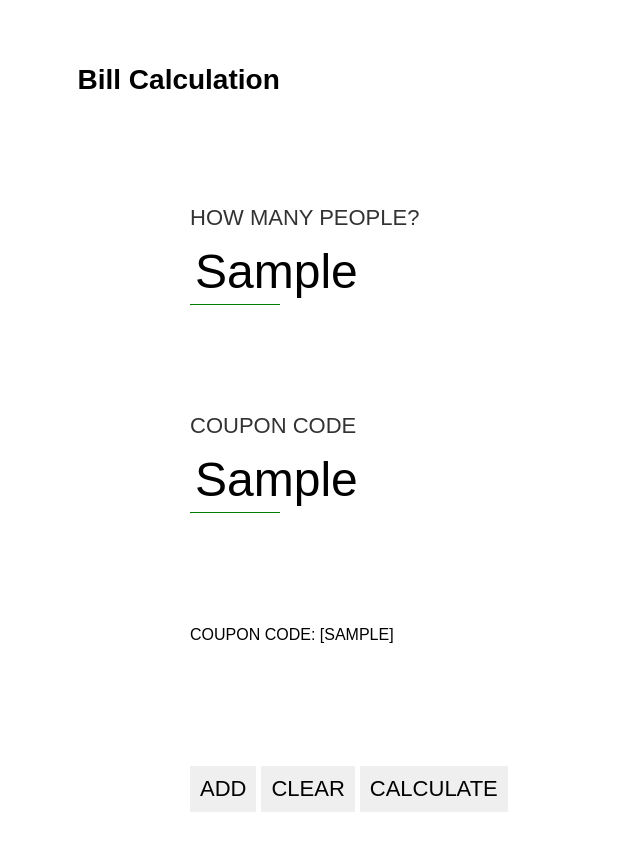
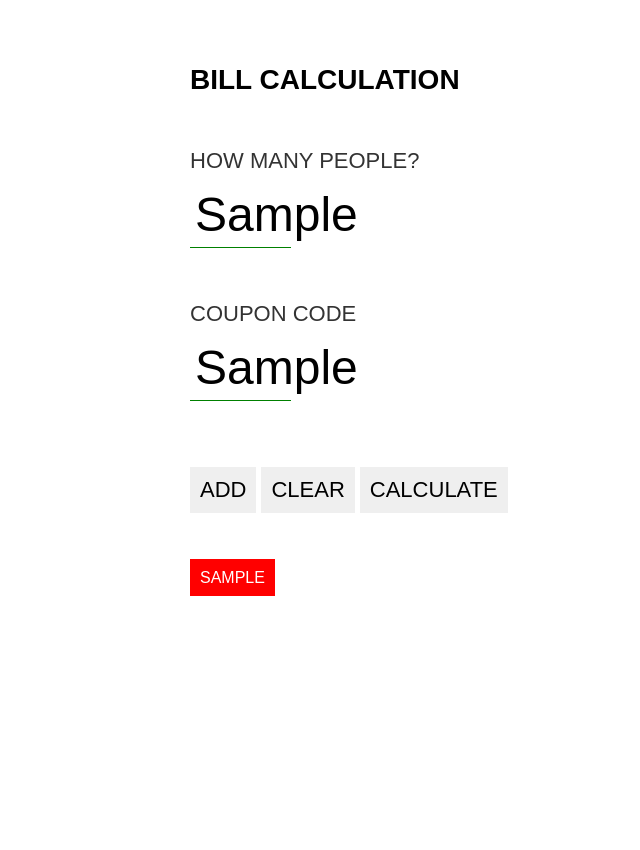
Before and after one commit to Gaoey/Bill-Calculation, a React (Create React App) app: page / in a window 1280 px wide. Both pictures are taken after typing "Sample", "Sample" into the empty fields and a click on the input "CALCULATE". Shown: the top 850 px of the page, without its empty margins (0-640 px from the left). After the commit the page ends 800 px from the top, so only its background shows below. Built offline with nearby package versions, Linux system fonts and the light colour scheme.

Commit message:
update UI

```diff
--- a/src/BillCalculation.css
+++ b/src/BillCalculation.css
@@ -113,21 +113,16 @@ input[type="submit"]:active, input[type="reset"]:active{
 
 
 div.section{
-  margin: 10%;
+  margin: 5% 0 0 10%;
 }
 
-/*div.code-list{
-  list-style: none;
+span.code-list{
   text-transform: uppercase;
-  padding: 1em;
-  margin-bottom: .125em;
-  display: block;
-  background-color: grey;
-  color:white;
-}*/
-
-span{
-  text-transform: uppercase;
+  background-color: red;
+  color: white;
+  padding: 10px;
+  margin-right: 2%;
+  text-align: center;
 }
 
 @-webkit-keyframes appear {
--- a/src/BillCalculation.js
+++ b/src/BillCalculation.js
@@ -40,7 +40,8 @@ class BillCalculation extends Component {
     this.setState({
       people: 0,
       code:"",
-      codeList:[]
+      codeList:[],
+      promotion: "",
     })
   }
 
@@ -68,12 +69,14 @@ class BillCalculation extends Component {
   render() {
     var codes = this.state.codeList;
     var codeList = codes.map(function(code){
-                        return <span>[{code}]&#09;&#09;</span> ;
+                        return <span className='code-list'>{code}&#09;&#09;</span> ;
                   })
     return (
       <div>
-      <h1>Bill Calculation</h1>
       <form onSubmit={this.submit}>
+      <div className="section">
+      <h1>BILL CALCULATION</h1>
+      </div>
       <div className="section">
       <input type="text" className="question" name="people" id="pp" required autoComplete="off" onChange={this.handleInputChange.bind(this)}/>
       <label htmlFor="pp"><span>HOW MANY PEOPLE?</span></label>
@@ -82,13 +85,15 @@ class BillCalculation extends Component {
       <input name="code" className="question" rows="2" id="cd" required autoComplete="off" onChange={this.handleInputChange.bind(this)}></input>
       <label htmlFor="cd"><span>COUPON CODE</span></label>
       </div>
-      <div className="section code-List">
-          <p>COUPON CODE: {codeList}</p>
-      </div>
       <div className="section">
         <input type="submit" value="ADD" />
         <input type="reset" value="CLEAR" onClick={this.clearInput}/>
         <input type="submit" value="CALCULATE"  onClick={this.calculation}/>
+      </div>
+      <div className="section">
+          {codeList}
+      </div>
+      <div className="section">
         <Box
           promotion={this.state.promotion}
         />
--- a/src/CouponBox.js
+++ b/src/CouponBox.js
@@ -3,9 +3,15 @@ import './BillCalculation.css';
 
 class CouponBox extends Component {
   render() {
+    var string = function(props){
+      if(props.length != 0){
+        alert('Your promotion should be "'+props.name+'", You Got '+props.detail);
+      }
+      return "";
+    }
     return (
-      <div className="section">
-        <p>{this.props.promotion.name}</p>
+      <div className="section coupon-box">
+        <p>{string(this.props.promotion)}</p>
       </div>
     );
   }
```
